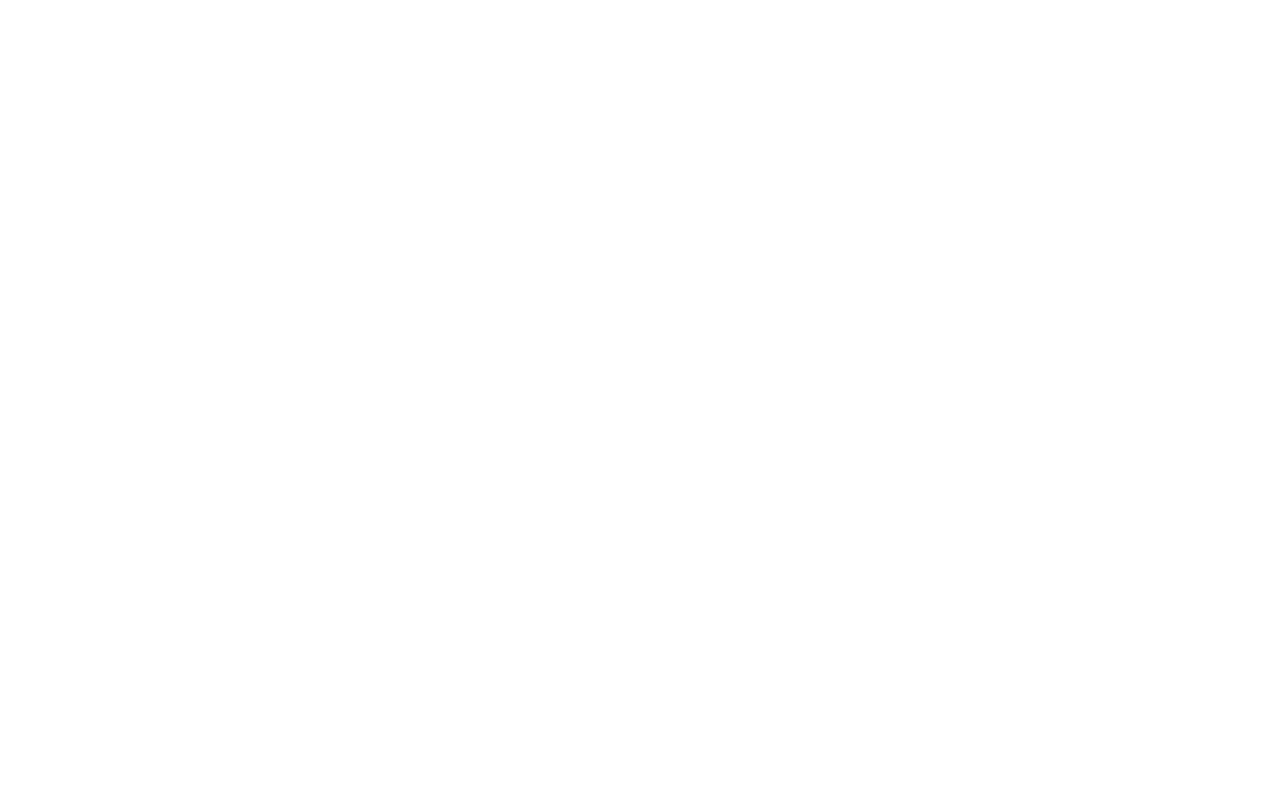
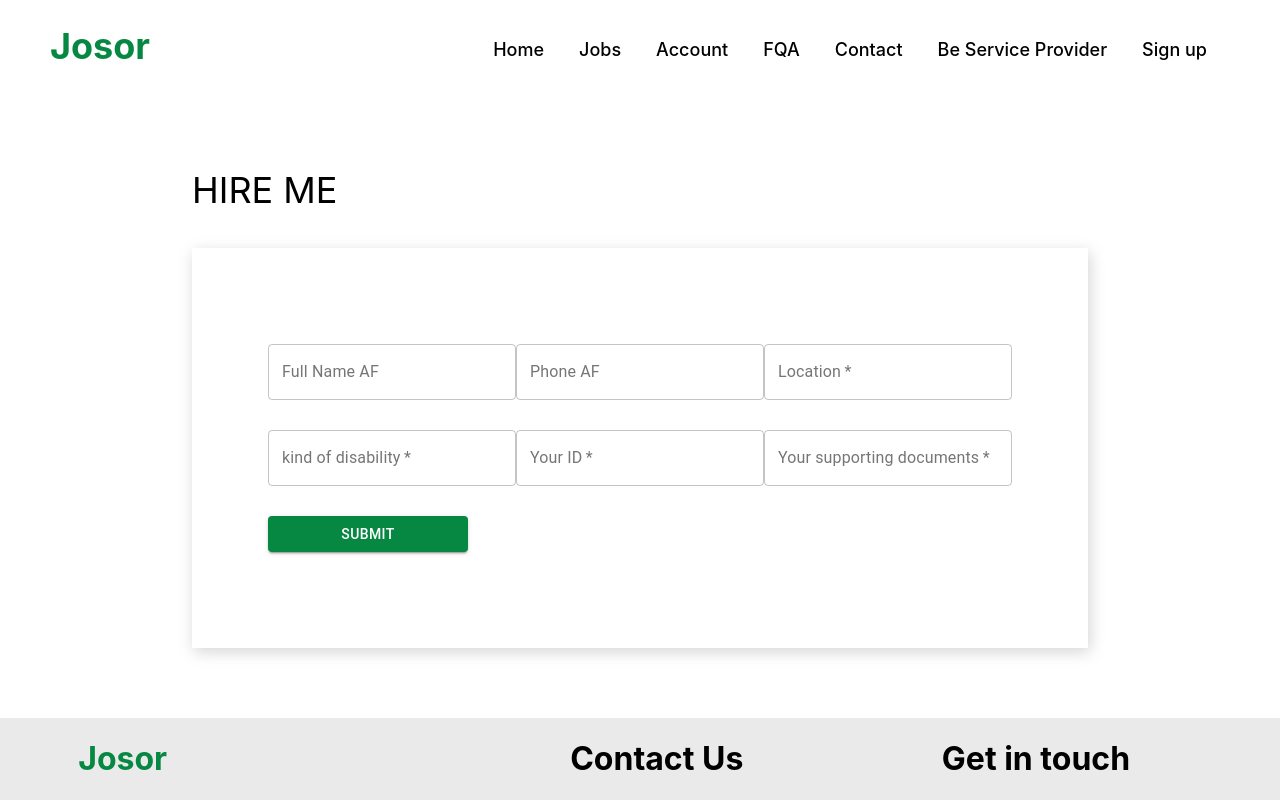
Before and after one commit to xAbdx/josor, a React (Create React App) app: page /HireMe in a window 1280 px wide. Shown: the top 800 px of the page. Built offline with nearby package versions, Linux system fonts and the light colour scheme.

Commit message:
added hire me page to the screens folder with incomplete style

```diff
--- a/src/components/footer/footer.style.js
+++ b/src/components/footer/footer.style.js
@@ -28,6 +28,8 @@ const useStyles = makeStyles((theme) => ({
         border: "none",
         padding: "20px 12px 15px 12px",
         font: "inherit",
+        resize: "none",
+        overflowY: "scroll"
     },
 }));
 
--- a/src/components/header/header.js
+++ b/src/components/header/header.js
@@ -1,9 +1,11 @@
 import React from "react";
 import useStyles from './header.style'
+import { useHistory } from "react-router-dom";
 
 
 const Header = () => {
     const classes = useStyles();
+    const history = useHistory();
 
     return (
         <div className={classes.header}>
@@ -14,8 +16,8 @@ const Header = () => {
                 <li><a href="" className={classes.link}>Account</a></li>
                 <li><a href="" className={classes.link}>FQA</a></li>
                 <li><a href="" className={classes.link}>Contact</a></li>
-                <li><a href="" className={classes.link}>Wanna Hired?</a></li>
-                <li><a href="" className={classes.link}>Log out</a></li>
+                <li><a href="" className={classes.link} onClick={() => { history.push("../../HireMe") }}>Be Service Provider</a></li>
+                <li><a href="" className={classes.Lastlink} onClick={() => { history.push("../../sign-up") }}>Sign up</a></li>
             </ul>
         </div>
     );
--- a/src/components/header/header.style.js
+++ b/src/components/header/header.style.js
@@ -2,11 +2,11 @@ import { makeStyles } from '@material-ui/core/styles';
 
 const useStyles = makeStyles((theme) => ({
     header: {
-        height: "25vh",
+        // height: "25vh",
         width: "100%",
         display: "flex",
         justifyContent: "space-between",
-        backgroundColor: "#F5F5F5"
+        // backgroundColor: "#F5F5F5"
     },
     logo: {
         color: "#068842",
@@ -24,7 +24,14 @@ const useStyles = makeStyles((theme) => ({
         textDecoration: "none",
     },
     link: {
-        marginRight: "20px",
+        marginRight: "35px",
+        textDecoration: "none",
+        color: "#000",
+        fontWeight: "500",
+        fontSize: "18px",
+        lineHeight: "21px",
+    },
+    Lastlink: {
         textDecoration: "none",
         color: "#000",
         fontWeight: "500",
--- /dev/null
+++ b/src/screens/HireMe/HireMe.js
@@ -0,0 +1,47 @@
+import React from "react";
+import useStyles from './HireMe.style'
+import Header from '../../components/header/header'
+import Footer from "../../components/footer/footer";
+import TextField from '@material-ui/core/TextField';
+import Button from '@material-ui/core/Button';
+
+
+const HireMe = () => {
+    const classes = useStyles();
+
+    return (
+        <div>
+            <Header />
+
+            <div className={classes.container}>
+                <div className={classes.title}>
+                    <p>hire me</p>
+                </div>
+                <div className={classes.card}>
+                    <div className={classes.items}>
+                        <div className={classes.item1}>
+                            <TextField id="outlined-basic" label="Full Name AF" variant="outlined" />
+                            <TextField id="outlined-basic" label="Phone AF" variant="outlined" />
+                            <TextField required id="outlined-basic" label="Location" variant="outlined" />
+                        </div>
+                        <div className={classes.item2}>
+                            <TextField required id="outlined-basic" label="kind of disability" variant="outlined" />
+                            <TextField required id="outlined-basic" label="Your ID" variant="outlined" />
+                            <TextField required id="outlined-basic" label="Your supporting documents" variant="outlined" />
+                        </div>
+                        <div className={classes.item3}>
+                            <Button
+                                className={classes.btn}
+                                orientation="vertical"
+                                aria-label="vertical contained primary button group"
+                                variant="contained">Submit</Button>
+                        </div>
+                    </div>
+                </div>
+            </div>
+            <Footer />
+        </div>
+    );
+}
+
+export default HireMe;
--- /dev/null
+++ b/src/screens/HireMe/HireMe.style.js
@@ -0,0 +1,46 @@
+import { makeStyles } from '@material-ui/core/styles';
+
+const useStyles = makeStyles((theme) => ({
+    container: {
+        display: "block",
+        margin: "70px 0px 70px 0px",
+        width: "100%",
+    },
+    title: {
+        fontSize: "36px",
+        margin: "0px 0px 20px 15%",
+        textTransform: "uppercase",
+        fontWeight: "400"
+    },
+    card: {
+        height: "400px",
+        width: "70%",
+        boxShadow: "2px 4px 15px rgba(0, 0, 0, 0.17)",
+        margin: "auto",
+        display: "flex",
+        justifyContent: "center",
+        alignItems: "center",
+    },
+    items: {
+        dispaly: "flex",
+        justifyContent: "space-evenly",
+        alignItems: "center",
+    },
+    item1: {
+        margin: "30px"
+    },
+    item2: {
+        margin: "30px"
+    },
+    item3: {
+        margin: "30px",
+        dispaly: "flex"
+    },
+    btn: {
+        color: "#fff",
+        backgroundColor: "#068842",
+        width: "200px"
+    }
+}))
+
+export default useStyles;
--- a/src/screens/routes.js
+++ b/src/screens/routes.js
@@ -12,6 +12,7 @@ import Jobs from './jobs/jobs'
 import Home from './Home/Home'
 import Header from '../components/header/header'
 import Footer from '../components/footer/footer'
+import HireMe from '../screens/HireMe/HireMe'
 
 const Routes = () => {
     return (
@@ -41,6 +42,9 @@ const Routes = () => {
                 <Route path="/header">
                     <Header />
                 </Route>
+                <Route path="/HireMe">
+                    <HireMe />
+                </Route>
             </Switch>
         </Router>
     );
```
Also changed, not shown: 1 other file (tests, documents, lock files or other folders).
